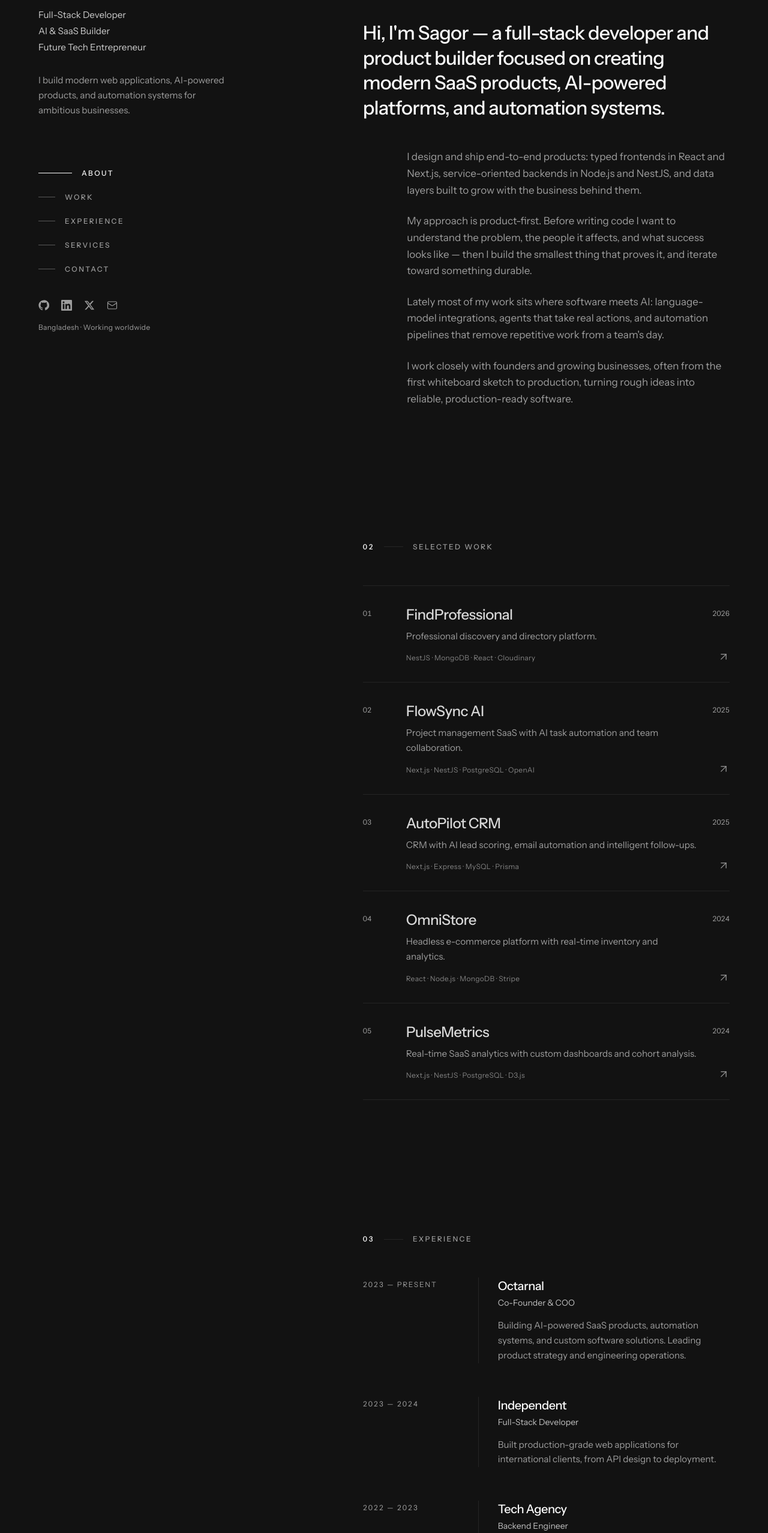
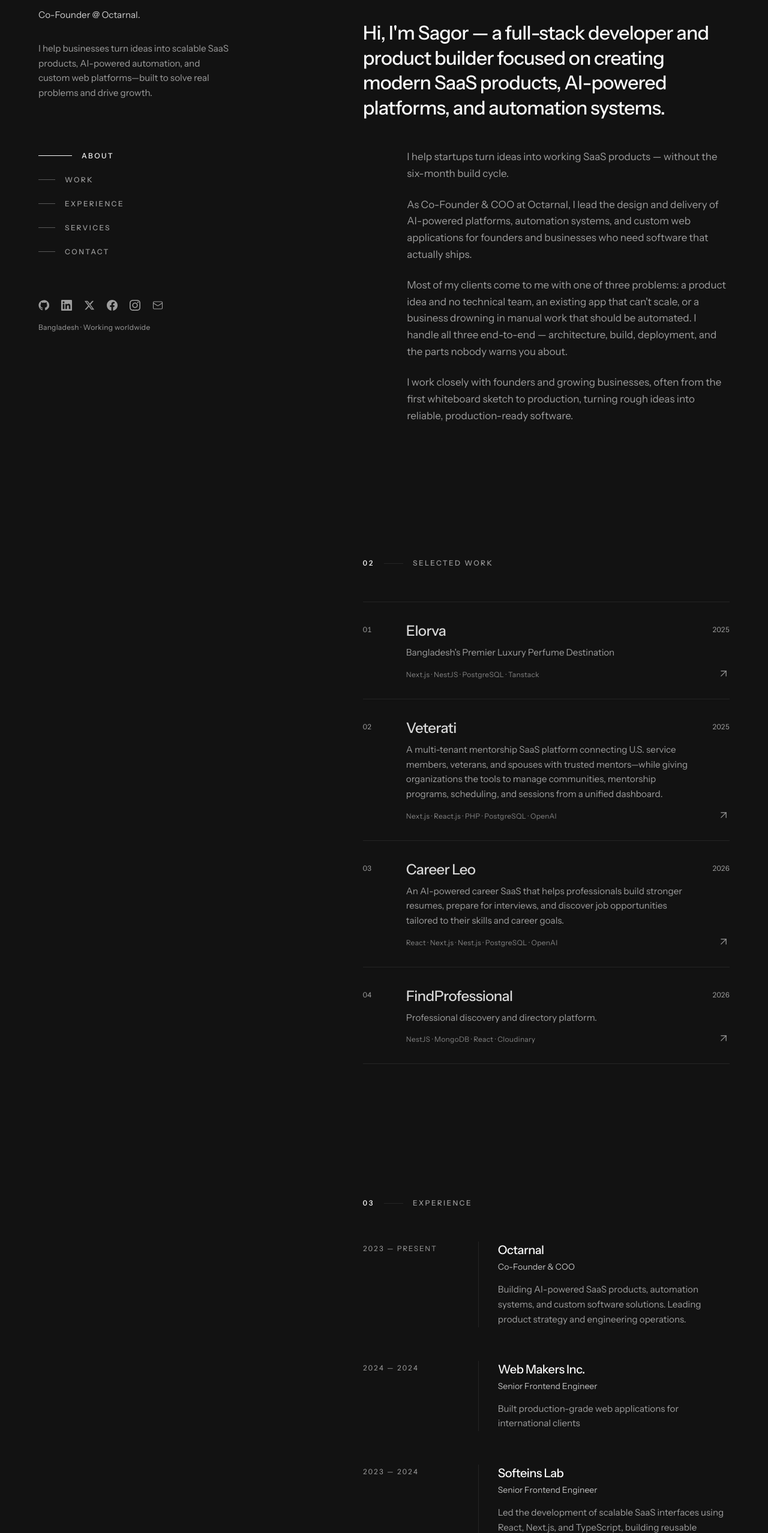
Before and after one commit to sagorcnits/portfolio, a Next.js app: page / in a window 1280 px wide. Shown: the part 150-2706 px from the top of the page at 60% size. Built offline with nearby package versions, Linux system fonts and the light colour scheme.

Commit message:
feat: add Facebook and Instagram icons to social links

```diff
--- a/src/components/portfolio/sections.tsx
+++ b/src/components/portfolio/sections.tsx
@@ -1,8 +1,7 @@
-import type { ReactNode } from "react"
-import { ArrowRight, ArrowUpRight } from "lucide-react"
+import { ArrowRight, ArrowUpRight } from "lucide-react";
+import type { ReactNode } from "react";
 
-import { cn } from "@/lib/utils"
-import { buttonVariants } from "@/components/ui/button"
+import { buttonVariants } from "@/components/ui/button";
 import {
   about,
   experience,
@@ -13,10 +12,11 @@
   socials,
   techStack,
   type Project,
-} from "@/content/site"
-import { Reveal } from "./reveal"
+} from "@/content/site";
+import { cn } from "@/lib/utils";
+import { Reveal } from "./reveal";
 
-const pad = (n: number) => String(n).padStart(2, "0")
+const pad = (n: number) => String(n).padStart(2, "0");
 
 function Section({
   id,
@@ -25,29 +25,40 @@
   children,
   className,
 }: {
-  id: string
-  index?: string
-  label: string
-  children: ReactNode
-  className?: string
+  id: string;
+  index?: string;
+  label: string;
+  children: ReactNode;
+  className?: string;
 }) {
   return (
-    <section id={id} aria-label={label} className={cn("py-20 md:py-24 lg:py-28", className)}>
+    <section
+      id={id}
+      aria-label={label}
+      className={cn("py-20 md:py-24 lg:py-28", className)}
+    >
       <Reveal>
         <div className="mb-12 flex items-center gap-4 text-xs font-medium tracking-[0.2em] text-muted-foreground uppercase md:mb-14">
-          {index && <span className="tabular-nums text-foreground">{index}</span>}
+          {index && (
+            <span className="tabular-nums text-foreground">{index}</span>
+          )}
           <span className="h-px w-8 bg-border" />
           <span>{label}</span>
         </div>
       </Reveal>
       {children}
     </section>
-  )
+  );
 }
 
 export function About() {
   return (
-    <Section id="about" index="01" label="About" className="pt-12 md:pt-16 lg:pt-24">
+    <Section
+      id="about"
+      index="01"
+      label="About"
+      className="pt-12 md:pt-16 lg:pt-24"
+    >
       <Reveal>
         <p className="text-2xl leading-snug font-medium tracking-tight text-foreground md:text-[1.75rem] lg:text-[2rem] lg:leading-[1.3]">
           {about.lead}
@@ -61,40 +72,56 @@
         ))}
       </div>
     </Section>
-  )
+  );
 }
 
 function ProjectRow({ project, index }: { project: Project; index: number }) {
-  const Tag = project.href ? "a" : "div"
+  const isLive = project.liveUrl.length > 0;
+  const Tag = isLive ? "a" : "div";
   return (
     <Tag
-      {...(project.href ? { href: project.href, target: "_blank", rel: "noopener noreferrer" } : {})}
+      {...(isLive
+        ? {
+            href: project.liveUrl,
+            target: "_blank",
+            rel: "noopener noreferrer",
+            "aria-label": `${project.name} — visit live site (opens in new tab)`,
+          }
+        : {})}
       className="group relative grid grid-cols-[2.25rem_1fr_auto] gap-x-4 gap-y-2 border-t border-border py-7 transition-transform duration-500 ease-out hover:translate-x-1.5 md:grid-cols-[3rem_1fr_auto] md:gap-x-6 md:py-8"
     >
       <span
         aria-hidden="true"
         className="absolute -top-px left-0 h-px w-full origin-left scale-x-0 bg-foreground/50 transition-transform duration-700 ease-out group-hover:scale-x-100"
       />
-      <span className="pt-1.5 text-xs tabular-nums text-muted-foreground">{pad(index + 1)}</span>
+      <span className="pt-1.5 text-xs tabular-nums text-muted-foreground">
+        {pad(index + 1)}
+      </span>
       <div className="min-w-0">
         <h3 className="text-xl font-medium text-foreground/85 transition-colors duration-300 group-hover:text-foreground md:text-2xl">
           {project.name}
         </h3>
-        <p className="mt-2 text-[0.95rem] leading-relaxed">{project.description}</p>
+        <p className="mt-2 text-[0.95rem] leading-relaxed">
+          {project.description}
+        </p>
         <p className="mt-4 text-xs tracking-wide text-muted-foreground/80">
           {project.stack.join("  ·  ")}
         </p>
       </div>
       <div className="flex flex-col items-end justify-between gap-4 pt-1.5">
-        <span className="text-xs tabular-nums text-muted-foreground">{project.year}</span>
-        <ArrowUpRight
-          aria-hidden="true"
-          strokeWidth={1.5}
-          className="size-5 text-muted-foreground transition-all duration-500 group-hover:-translate-y-0.5 group-hover:translate-x-0.5 group-hover:text-foreground"
-        />
+        <span className="text-xs tabular-nums text-muted-foreground">
+          {project.year}
+        </span>
+        {isLive && (
+          <ArrowUpRight
+            aria-hidden="true"
+            strokeWidth={1.5}
+            className="size-5 text-muted-foreground transition-all duration-500 group-hover:-translate-y-0.5 group-hover:translate-x-0.5 group-hover:text-foreground"
+          />
+        )}
       </div>
     </Tag>
-  )
+  );
 }
 
 export function Work() {
@@ -108,7 +135,7 @@
         ))}
       </div>
     </Section>
-  )
+  );
 }
 
 export function Experience() {
@@ -124,14 +151,16 @@
               <div className="border-l border-border pl-6 md:pl-8">
                 <h3 className="text-lg font-medium md:text-xl">{item.org}</h3>
                 <p className="mt-1 text-sm text-foreground/75">{item.role}</p>
-                <p className="mt-4 max-w-lg text-[0.95rem] leading-relaxed">{item.description}</p>
+                <p className="mt-4 max-w-lg text-[0.95rem] leading-relaxed">
+                  {item.description}
+                </p>
               </div>
             </li>
           </Reveal>
         ))}
       </ol>
     </Section>
-  )
+  );
 }
 
 export function Services() {
@@ -142,7 +171,9 @@
           <Reveal key={service.title} delay={i * 40}>
             <li className="group grid gap-2 border-t border-border py-6 transition-transform duration-500 ease-out hover:translate-x-1.5 md:grid-cols-[1fr_1fr] md:items-baseline md:gap-8">
               <h3 className="flex items-baseline gap-4 text-lg font-medium text-foreground/85 transition-colors duration-300 group-hover:text-foreground md:text-xl">
-                <span className="text-xs tabular-nums text-muted-foreground">{pad(i + 1)}</span>
+                <span className="text-xs tabular-nums text-muted-foreground">
+                  {pad(i + 1)}
+                </span>
                 {service.title}
               </h3>
               <p className="pl-8 text-sm leading-relaxed text-muted-foreground/70 transition-colors duration-300 group-hover:text-muted-foreground md:pl-0">
@@ -153,7 +184,7 @@
         ))}
       </ul>
     </Section>
-  )
+  );
 }
 
 export function TechStack() {
@@ -169,7 +200,9 @@
               <dd className="flex flex-wrap gap-x-3 gap-y-1 text-[1.0625rem] text-foreground">
                 {row.items.map((item, j) => (
                   <span key={item} className="flex items-center gap-3">
-                    {j > 0 && <span className="text-muted-foreground/50">·</span>}
+                    {j > 0 && (
+                      <span className="text-muted-foreground/50">·</span>
+                    )}
                     {item}
                   </span>
                 ))}
@@ -179,7 +212,7 @@
         ))}
       </dl>
     </Section>
-  )
+  );
 }
 
 export function Philosophy() {
@@ -200,21 +233,26 @@
         </div>
       </Reveal>
     </section>
-  )
+  );
 }
 
 const contactLinks = [
   { label: "Email", value: profile.email, href: socials.email },
   { label: "LinkedIn", value: "Connect", href: socials.linkedin },
   { label: "GitHub", value: "Follow", href: socials.github },
-]
+  { label: "X", value: "Follow", href: socials.x },
+  { label: "Facebook", value: "Connect", href: socials.facebook },
+  { label: "Instagram", value: "Follow", href: socials.instagram },
+];
 
 export function Contact() {
   return (
     <Section id="contact" index="06" label="Contact" className="pb-16 md:pb-20">
       <Reveal>
         <h2 className="text-[2.5rem] leading-[1.05] font-medium md:text-6xl lg:text-7xl">
-          <span className="block text-muted-foreground">Have a product idea?</span>
+          <span className="block text-muted-foreground">
+            Have a product idea?
+          </span>
           <span className="block">Let&apos;s build it.</span>
         </h2>
       </Reveal>
@@ -224,7 +262,7 @@
           href={socials.email}
           className={cn(
             buttonVariants({ size: "lg" }),
-            "group/cta mt-12 h-12 gap-3 rounded-full px-7 text-[0.95rem]"
+            "group/cta mt-12 h-12 gap-3 rounded-full px-7 text-[0.95rem]",
           )}
         >
           Let&apos;s Work Together
@@ -269,5 +307,5 @@
         <span>Designed &amp; built with Next.js</span>
       </footer>
     </Section>
-  )
+  );
 }
--- a/src/components/portfolio/social-links.tsx
+++ b/src/components/portfolio/social-links.tsx
@@ -29,10 +29,28 @@
   )
 }
 
+function FacebookIcon(props: SVGProps<SVGSVGElement>) {
+  return (
+    <svg viewBox="0 0 24 24" fill="currentColor" aria-hidden="true" {...props}>
+      <path d="M24 12.07C24 5.4 18.63 0 12 0S0 5.4 0 12.07C0 18.1 4.39 23.1 10.13 24v-8.44H7.08v-3.49h3.05V9.41c0-3.02 1.79-4.69 4.53-4.69 1.31 0 2.69.24 2.69.24v2.97h-1.52c-1.49 0-1.96.93-1.96 1.89v2.25h3.33l-.53 3.49h-2.8V24C19.61 23.1 24 18.1 24 12.07Z" />
+    </svg>
+  )
+}
+
+function InstagramIcon(props: SVGProps<SVGSVGElement>) {
+  return (
+    <svg viewBox="0 0 24 24" fill="currentColor" aria-hidden="true" {...props}>
+      <path d="M12 2.16c3.2 0 3.58.01 4.85.07 1.17.05 1.8.25 2.23.41.56.22.96.48 1.38.9.42.42.68.82.9 1.38.16.42.36 1.06.41 2.23.06 1.27.07 1.65.07 4.85s-.01 3.58-.07 4.85c-.05 1.17-.25 1.8-.41 2.23-.22.56-.48.96-.9 1.38-.42.42-.82.68-1.38.9-.42.16-1.06.36-2.23.41-1.27.06-1.65.07-4.85.07s-3.58-.01-4.85-.07c-1.17-.05-1.8-.25-2.23-.41a3.72 3.72 0 0 1-1.38-.9 3.72 3.72 0 0 1-.9-1.38c-.16-.42-.36-1.06-.41-2.23C2.17 15.58 2.16 15.2 2.16 12s.01-3.58.07-4.85c.05-1.17.25-1.8.41-2.23.22-.56.48-.96.9-1.38.42-.42.82-.68 1.38-.9.42-.16 1.06-.36 2.23-.41C8.42 2.17 8.8 2.16 12 2.16ZM12 0C8.74 0 8.33.01 7.05.07 5.78.13 4.9.33 4.14.63c-.79.3-1.46.72-2.12 1.38A5.86 5.86 0 0 0 .63 4.14C.33 4.9.13 5.78.07 7.05.01 8.33 0 8.74 0 12s.01 3.67.07 4.95c.06 1.27.26 2.15.56 2.91.3.79.72 1.46 1.38 2.12.66.66 1.33 1.08 2.12 1.38.76.3 1.64.5 2.91.56C8.33 23.99 8.74 24 12 24s3.67-.01 4.95-.07c1.27-.06 2.15-.26 2.91-.56.79-.3 1.46-.72 2.12-1.38.66-.66 1.08-1.33 1.38-2.12.3-.76.5-1.64.56-2.91.06-1.28.07-1.69.07-4.95s-.01-3.67-.07-4.95c-.06-1.27-.26-2.15-.56-2.91a5.86 5.86 0 0 0-1.38-2.12A5.86 5.86 0 0 0 19.86.63C19.1.33 18.22.13 16.95.07 15.67.01 15.26 0 12 0Zm0 5.84a6.16 6.16 0 1 0 0 12.32 6.16 6.16 0 0 0 0-12.32ZM12 16a4 4 0 1 1 0-8 4 4 0 0 1 0 8Zm6.41-11.85a1.44 1.44 0 1 0 0 2.88 1.44 1.44 0 0 0 0-2.88Z" />
+    </svg>
+  )
+}
+
 const links = [
   { label: "GitHub", href: socials.github, Icon: GitHubIcon },
   { label: "LinkedIn", href: socials.linkedin, Icon: LinkedInIcon },
   { label: "X", href: socials.x, Icon: XIcon },
+  { label: "Facebook", href: socials.facebook, Icon: FacebookIcon },
+  { label: "Instagram", href: socials.instagram, Icon: InstagramIcon },
   { label: "Email", href: socials.email, Icon: Mail },
 ]
 
--- a/src/content/site.ts
+++ b/src/content/site.ts
@@ -2,18 +2,19 @@
 
 export const profile = {
   name: "Sagor Hossain",
-  roles: ["Full-Stack Developer", "AI & SaaS Builder", "Future Tech Entrepreneur"],
+  roles: ["Co-Founder @ Octarnal."],
   statement:
-    "I build modern web applications, AI-powered products, and automation systems for ambitious businesses.",
+    "I help businesses turn ideas into scalable SaaS products, AI-powered automation, and custom web platforms—built to solve real problems and drive growth.",
   location: "Bangladesh · Working worldwide",
   email: "sagor.official.pb@gmail.com",
 };
 
-// TODO: confirm LinkedIn and X handles.
 export const socials = {
   github: "https://github.com/sagorcnits",
-  linkedin: "https://www.linkedin.com/in/",
-  x: "https://x.com/",
+  linkedin: "https://www.linkedin.com/in/sagor-hossain-web-dev",
+  x: "https://x.com/sagor4917",
+  facebook: "https://www.facebook.com/sagor.hossain.407337/",
+  instagram: "https://www.instagram.com/sagor_hossain_web/",
   email: `mailto:${profile.email}`,
 };
 
@@ -28,52 +29,53 @@
 export const about = {
   lead: "Hi, I'm Sagor — a full-stack developer and product builder focused on creating modern SaaS products, AI-powered platforms, and automation systems.",
   paragraphs: [
-    "I design and ship end-to-end products: typed frontends in React and Next.js, service-oriented backends in Node.js and NestJS, and data layers built to grow with the business behind them.",
-    "My approach is product-first. Before writing code I want to understand the problem, the people it affects, and what success looks like — then I build the smallest thing that proves it, and iterate toward something durable.",
-    "Lately most of my work sits where software meets AI: language-model integrations, agents that take real actions, and automation pipelines that remove repetitive work from a team's day.",
+    "I help startups turn ideas into working SaaS products — without the six-month build cycle.",
+    "As Co-Founder & COO at Octarnal, I lead the design and delivery of AI-powered platforms, automation systems, and custom web applications for founders and businesses who need software that actually ships.",
+    "Most of my clients come to me with one of three problems: a product idea and no technical team, an existing app that can't scale, or a business drowning in manual work that should be automated. I handle all three end-to-end — architecture, build, deployment, and the parts nobody warns you about.",
     "I work closely with founders and growing businesses, often from the first whiteboard sketch to production, turning rough ideas into reliable, production-ready software.",
   ],
 };
 
-export type Project = {
+export interface Project {
   name: string;
   description: string;
   stack: string[];
   year: string;
-  href?: string;
-};
+  /** Live website. Leave "" until the project is deployed — the row then renders without a link. */
+  liveUrl: string;
+}
 
-// TODO: verify project list, years and links.
+// TODO: verify project list and years; add liveUrl for the remaining projects.
 export const projects: Project[] = [
+  {
+    name: "Elorva",
+    description: "Bangladesh's Premier Luxury Perfume Destination",
+    stack: ["Next.js", "NestJS", "PostgreSQL", "Tanstack"],
+    year: "2025",
+    liveUrl: "https://www.elorvabd.com/",
+  },
+  {
+    name: "Veterati",
+    description:
+      "A multi-tenant mentorship SaaS platform connecting U.S. service members, veterans, and spouses with trusted mentors—while giving organizations the tools to manage communities, mentorship programs, scheduling, and sessions from a unified dashboard.",
+    stack: ["Next.js", "React.js", "PHP", "PostgreSQL", "OpenAI"],
+    year: "2025",
+    liveUrl: "https://veterati.net/",
+  },
+  {
+    name: "Career Leo",
+    description:
+      "An AI-powered career SaaS that helps professionals build stronger resumes, prepare for interviews, and discover job opportunities tailored to their skills and career goals.",
+    stack: ["React", "Next.js", "Nest.js", "PostgreSQL", "OpenAI"],
+    year: "2026",
+    liveUrl: "https://careerleo.com/",
+  },
   {
     name: "FindProfessional",
     description: "Professional discovery and directory platform.",
     stack: ["NestJS", "MongoDB", "React", "Cloudinary"],
     year: "2026",
-  },
-  {
-    name: "FlowSync AI",
-    description: "Project management SaaS with AI task automation and team collaboration.",
-    stack: ["Next.js", "NestJS", "PostgreSQL", "OpenAI"],
-    year: "2025",
-  },
-  {
-    name: "AutoPilot CRM",
-    description: "CRM with AI lead scoring, email automation and intelligent follow-ups.",
-    stack: ["Next.js", "Express", "MySQL", "Prisma"],
-    year: "2025",
-  },
-  {
-    name: "OmniStore",
-    description: "Headless e-commerce platform with real-time inventory and analytics.",
-    stack: ["React", "Node.js", "MongoDB", "Stripe"],
-    year: "2024",
-  },
-  {
-    name: "PulseMetrics",
-    description: "Real-time SaaS analytics with custom dashboards and cohort analysis.",
-    stack: ["Next.js", "NestJS", "PostgreSQL", "D3.js"],
-    year: "2024",
+    liveUrl: "https://findprofessional.site",
   },
 ];
 
@@ -87,61 +89,69 @@
       "Building AI-powered SaaS products, automation systems, and custom software solutions. Leading product strategy and engineering operations.",
   },
   {
-    period: "2023 — 2024",
-    org: "Independent",
-    role: "Full-Stack Developer",
+    period: "2024 — 2024",
+    org: "Web Makers Inc.",
+    role: "Senior Frontend Engineer",
     description:
-      "Built production-grade web applications for international clients, from API design to deployment.",
+      "Built production-grade web applications for international clients",
   },
   {
-    period: "2022 — 2023",
-    org: "Tech Agency",
-    role: "Backend Engineer",
+    period: "2023 — 2024",
+    org: "Softeins Lab",
+    role: "Senior Frontend Engineer",
     description:
-      "Designed REST APIs and managed PostgreSQL and MongoDB data layers for multi-tenant SaaS products.",
-  },
-  {
-    period: "2021 — 2022",
-    org: "Startup Studio",
-    role: "Frontend Developer",
-    description:
-      "Crafted React interfaces, built component libraries, and optimised Core Web Vitals.",
+      "Led the development of scalable SaaS interfaces using React, Next.js, and TypeScript, building reusable component systems, integrating APIs, and delivering performant, responsive user experiences.",
   },
 ];
 
 export const services = [
   {
     title: "Full-Stack Development",
-    description: "Complete web applications, from interface to infrastructure, built on a typed modern stack.",
+    description:
+      "Complete web applications, from interface to infrastructure, built on a typed modern stack.",
   },
   {
     title: "SaaS Product Development",
-    description: "Multi-tenant products with auth, billing, roles and the admin tooling teams actually need.",
+    description:
+      "Multi-tenant products with auth, billing, roles and the admin tooling teams actually need.",
   },
   {
     title: "AI Integration",
-    description: "Language models, agents and retrieval woven into existing products without a rewrite.",
+    description:
+      "Language models, agents and retrieval woven into existing products without a rewrite.",
   },
   {
     title: "Business Automation",
-    description: "Pipelines that connect your tools and take repetitive, error-prone work off people's desks.",
+    description:
+      "Pipelines that connect your tools and take repetitive, error-prone work off people's desks.",
   },
   {
     title: "API & Backend Architecture",
-    description: "Clean, documented APIs and services designed for reliability and long-term change.",
+    description:
+      "Clean, documented APIs and services designed for reliability and long-term change.",
   },
   {
     title: "Technical Product Development",
-    description: "Hands-on technical partnership for founders — scoping, MVPs and the road to scale.",
+    description:
+      "Hands-on technical partnership for founders — scoping, MVPs and the road to scale.",
   },
 ];
 
 export const techStack = [
-  { category: "Frontend", items: ["React", "Next.js", "TypeScript", "Tailwind CSS"] },
+  {
+    category: "Frontend",
+    items: ["React", "Next.js", "TypeScript", "Tailwind CSS"],
+  },
   { category: "Backend", items: ["Node.js", "NestJS", "Express", "GraphQL"] },
   { category: "Database", items: ["PostgreSQL", "Prisma", "MongoDB", "MySQL"] },
   { category: "Infrastructure", items: ["Docker", "Linux", "CI/CD", "Cloud"] },
-  { category: "AI", items: ["AI APIs", "AI Agents", "Automation", "Prompt Engineering"] },
+  {
+    category: "AI",
+    items: ["AI APIs", "AI Agents", "Automation", "Prompt Engineering"],
+  },
 ];
 
-export const philosophy = ["I don't just build software.", "I build products that solve real problems."];
+export const philosophy = [
+  "I don't just build software.",
+  "I build products that solve real problems.",
+];
```
